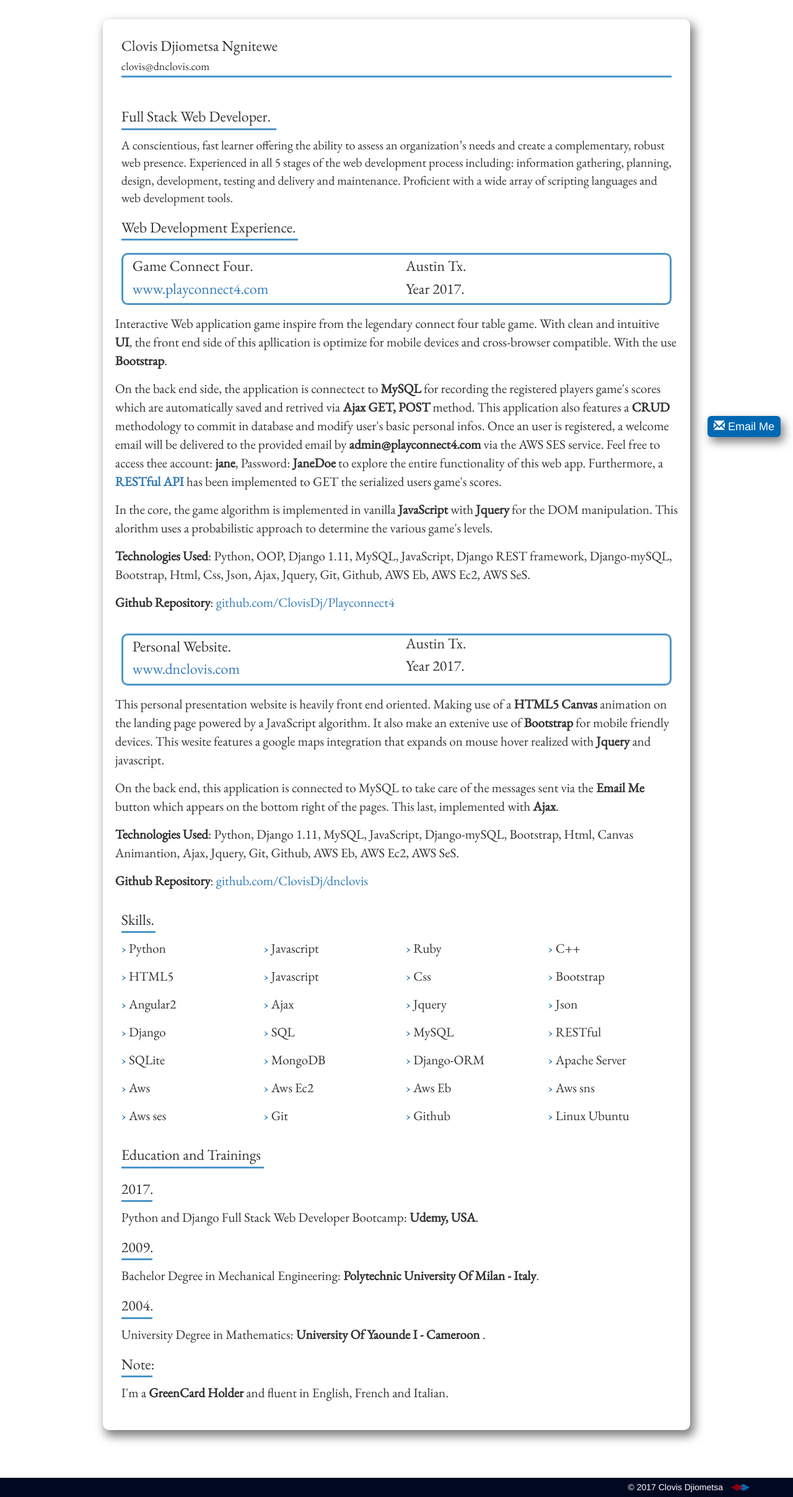
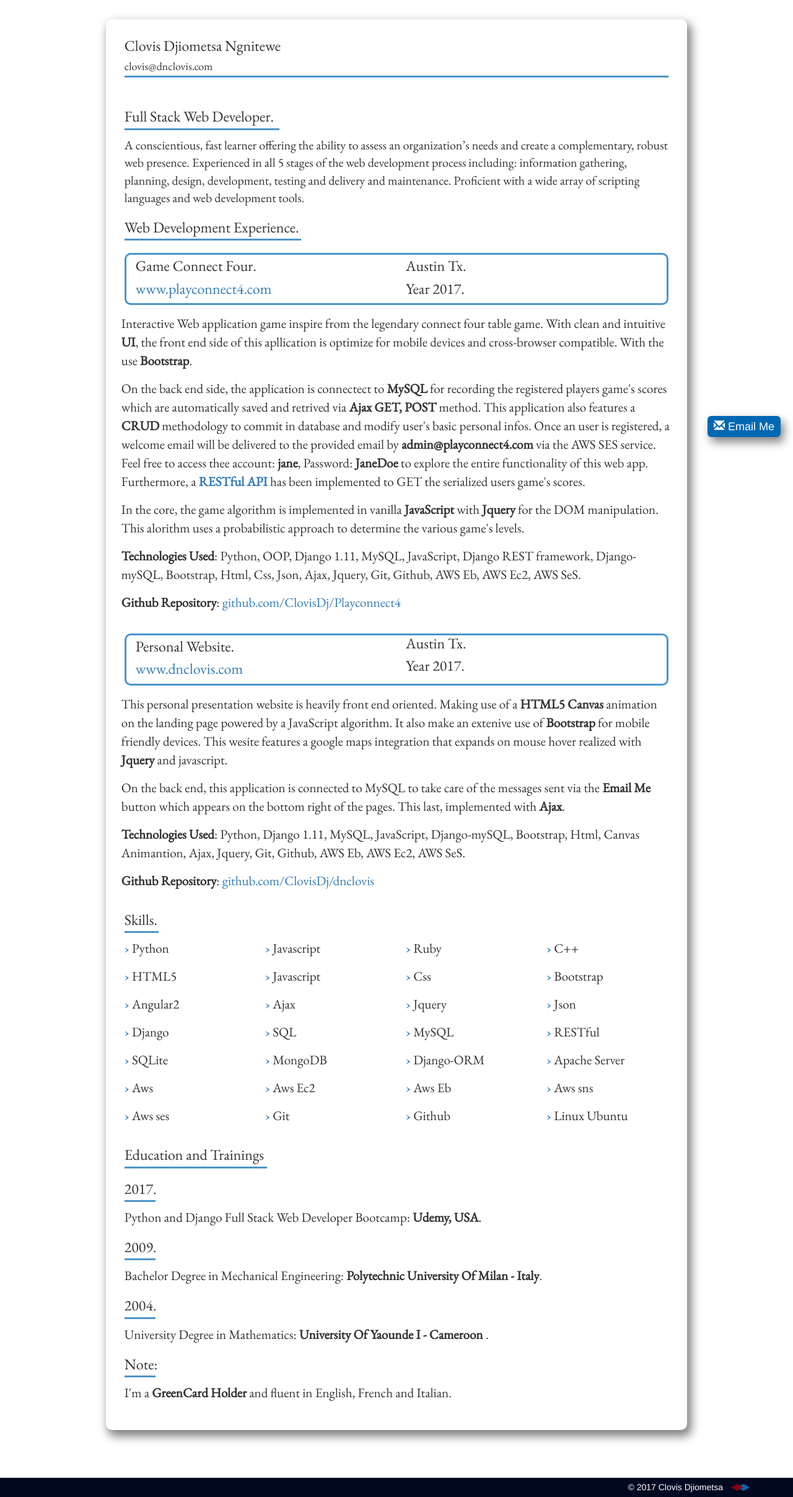
Before and after one commit to ClovisDj/Djiometsa, a Django app: page /resume/ in a window 1280 px wide. Shown: the part 49-2464 px from the top of the page at 62% size. Run offline with Django 3.2, Linux system fonts and the light colour scheme; some libraries are stand-ins or nearby versions.

Commit message:
V_1.870, 2017-09-06, Aws deployment

```diff
--- a/resume/static/css/resume.css
+++ b/resume/static/css/resume.css
@@ -21,8 +21,8 @@
 }
 
 .main .col-xs-12{
-  padding-left: 5px;
-  padding-right: 5px;
+  padding-left: 10px !important;
+  padding-right: 10px !important;
 }
 
 .container{
--- a/static/css/resume.css
+++ b/static/css/resume.css
@@ -21,8 +21,8 @@
 }
 
 .main .col-xs-12{
-  padding-left: 5px;
-  padding-right: 5px;
+  padding-left: 10px !important;
+  padding-right: 10px !important;
 }
 
 .container{
```
